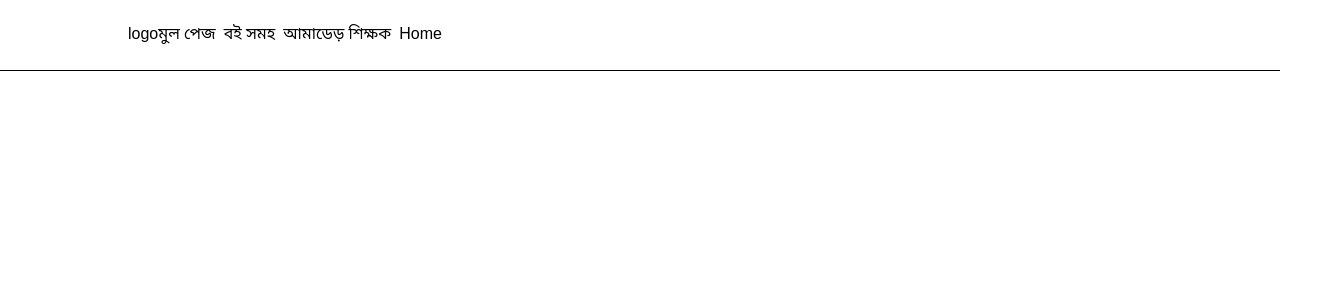
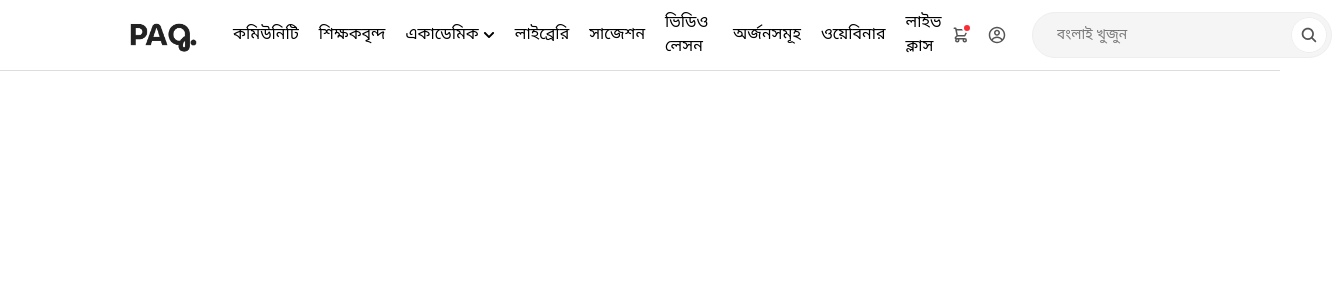
Before and after one commit to siamhosenpg/pathangan, a Next.js app: page / in a window 1280 px wide. Shown: the top 300 px of the page, 1332 px wide, since content can reach past the window. Built offline with nearby package versions, Linux system fonts and the light colour scheme.

Commit message:
first commit

```diff
--- a/package.json
+++ b/package.json
@@ -12,7 +12,8 @@
     "lucide-react": "^0.540.0",
     "next": "15.5.0",
     "react": "19.1.0",
-    "react-dom": "19.1.0"
+    "react-dom": "19.1.0",
+    "react-icons": "^5.5.0"
   },
   "devDependencies": {
     "@eslint/eslintrc": "^3",
--- a/src/app/globals.css
+++ b/src/app/globals.css
@@ -1,4 +1,19 @@
 @import "tailwindcss";
+
+@theme {
+  --color-text: #222;
+  --color-text-second: #555;
+  --color-text-third: #777;
+  --color-background: #fff;
+  --color-background-second: #f5f5f5;
+  --color-theme: #0044ff;
+  --color-border: #ddd;
+  --color-border-second: #eee;
+}
+
+.Clolor {
+  color: #0044ff;
+}
 
 /* @media (prefers-color-scheme: dark) {
   :root {
@@ -9,8 +24,18 @@
 
 body {
   font-family: "Noto Sans Bengali", sans-serif;
+  background-color: var(--color-background);
+}
+img {
+  object-fit: cover;
 }
 .Pagearea {
   padding-left: 10%;
   padding-right: 10%;
 }
+
+button,
+input {
+  outline: none;
+  display: block;
+}
--- a/src/app/layout.js
+++ b/src/app/layout.js
@@ -1,5 +1,11 @@
-import { Geist, Geist_Mono } from "next/font/google";
+import { Noto_Sans_Bengali, Geist, Geist_Mono } from "next/font/google";
+
 import "./globals.css";
+
+const notoBengali = Noto_Sans_Bengali({
+  subsets: ["bengali"],
+  weight: ["400", "500", "600", "700"], // যতো ওয়েট লাগবে দিয়ে দে
+});
 
 const geistSans = Geist({
   variable: "--font-geist-sans",
@@ -12,7 +18,7 @@ const geistMono = Geist_Mono({
 });
 
 export const metadata = {
-  title: "Create Next App",
+  title: "Pathangan",
   description: "Generated by create next app",
 };
 
@@ -20,7 +26,7 @@ export default function RootLayout({ children }) {
   return (
     <html lang="en">
       <body
-        className={`${geistSans.variable} ${geistMono.variable} antialiased`}
+        className={`${notoBengali.variable} ${geistSans.variable} ${geistMono.variable} antialiased`}
       >
         {children}
       </body>
--- /dev/null
+++ b/src/components/buttons/Iconbutton.jsx
@@ -0,0 +1,22 @@
+// components/IconButton.jsx
+import React from "react";
+
+export default function IconButton({
+  icon: Icon,
+  ClickSystem,
+  className,
+  NotifacationStatus,
+}) {
+  return (
+    <button
+      onClick={ClickSystem}
+      className={`p-2 rounded-full cursor-pointer text-text-second shrink-0 flex items-center justify-center  w-[36px] h-[36px] relative  transition ${className}`}
+    >
+      {NotifacationStatus && (
+        <div className="bg-red-500 w-[10px] h-[10px] absolute rounded-full border-background border-2 right-0 mr-2 mt-[-3px]"></div>
+      )}
+
+      <Icon size={18} />
+    </button>
+  );
+}
--- a/src/ui/navigation/Nav.jsx
+++ b/src/ui/navigation/Nav.jsx
@@ -1,16 +1,75 @@
 import React from "react";
 import { Navigationdata } from "./navigationdata";
+import { IoSearch } from "react-icons/io5";
+import { CgProfile } from "react-icons/cg";
+import { FaChevronDown } from "react-icons/fa";
+import { HiOutlineShoppingCart } from "react-icons/hi";
+import IconButton from "@/components/buttons/Iconbutton";
 
 const Nav = () => {
   return (
-    <div className="Pagearea border-b">
-      <div className="h-[70px] flex items-center">
-        <div>logo</div>
-        <ul className="flex items-center gap-2">
-          {Navigationdata.map((data, index) => {
-            return <li key={index}>{data.Name}</li>;
-          })}
-        </ul>
+    <div className="Pagearea border-b border-border">
+      <div className="h-[70px] flex items-center justify-between">
+        <div className=" h-full flex items-center gap-8">
+          <div className="font-semibold text-xl w-[80px]  h-full">
+            <img
+              className="w-full h-full"
+              src="/image/logos/pathangan.png"
+              alt=""
+            />
+          </div>
+          <ul className="flex h-full items-center gap-5 ">
+            {Navigationdata.map((data, index) => (
+              <li
+                key={index}
+                className=" relative group flex items-center gap-1 h-full"
+              >
+                <span className="block">{data.Name}</span>
+
+                {/* Show icon only if dropdown exists */}
+                {data.Dropdowndata && data.Dropdowndata.length > 0 && (
+                  <FaChevronDown size={12} className="" />
+                )}
+
+                {/* Dropdown */}
+                {data.Dropdowndata && data.Dropdowndata.length > 0 && (
+                  <div className="absolute hidden group-hover:block w-auto py-2  top-[70px] left-[-17px]">
+                    <div className="bg-background-second flex flex-col gap-1.5 px-5 py-5 rounded-md w-[200px]">
+                      {data.Dropdowndata.map((dropdata, i) => (
+                        <div className=" py-1 cursor-pointer" key={i}>
+                          {dropdata.Name}
+                        </div>
+                      ))}
+                    </div>
+                  </div>
+                )}
+              </li>
+            ))}
+          </ul>
+        </div>
+        <div className="flex items-center gap-4">
+          <div className=" flex items-center">
+            <IconButton
+              icon={HiOutlineShoppingCart}
+              NotifacationStatus={true}
+            />
+            <IconButton icon={CgProfile} />
+          </div>
+          <form
+            className=" flex bg-background-second rounded-full overflow-hidden p-1 w-[300px]  border border-border-second "
+            action=""
+          >
+            <input
+              className="px-5 py-[6px] text-base text-[14px] w-full"
+              type="text"
+              placeholder="বংলাই খুজুন"
+            />
+            <IconButton
+              icon={IoSearch}
+              className="bg-background hover:bg-background-second border-border-second border"
+            />
+          </form>
+        </div>
       </div>
     </div>
   );
--- a/src/ui/navigation/navigationdata.js
+++ b/src/ui/navigation/navigationdata.js
@@ -1,18 +1,49 @@
 export const Navigationdata = [
   {
-    Name: "মুল পেজ",
+    Name: "কমিউনিটি",
     Path: "/home",
   },
   {
-    Name: "বই সমহ",
+    Name: "শিক্ষকবৃন্দ",
     Path: "/home",
   },
   {
-    Name: "আমাডেড় শিক্ষক",
+    Name: "একাডেমিক",
     Path: "/home",
+    Dropdowndata: [
+      { Name: "ষষ্ঠ শ্রেণী", Path: "/lybary" },
+      { Name: "সপ্তম শ্রেণী", Path: "/lybary" },
+      { Name: "অষ্টম শ্রেণী", Path: "/lybary" },
+      { Name: "নবম শ্রেণী", Path: "/lybary" },
+      { Name: "দশম শ্রেণী", Path: "/lybary" },
+      { Name: "এসএসসি পরীক্ষার্থী", Path: "/lybary" },
+      { Name: "একাদশ শ্রেণী", Path: "/lybary" },
+      { Name: "দ্বাদশ শ্রেণী", Path: "/lybary" },
+      { Name: "এইচএসসি পরীক্ষার্থী", Path: "/lybary" },
+    ],
   },
   {
-    Name: "Home",
-    Path: "/home",
+    Name: "লাইব্রেরি",
+    Path: "/lybary",
+  },
+  {
+    Name: "সাজেশন",
+    Path: "/lybary",
+  },
+  {
+    Name: "ভিডিও লেসন",
+    Path: "/lybary",
+  },
+  {
+    Name: "অর্জনসমূহ",
+    Path: "/lybary",
+  },
+  {
+    Name: "ওয়েবিনার",
+    Path: "/lybary",
+  },
+  {
+    Name: "লাইভ ক্লাস",
+    Path: "/lybary",
   },
 ];
```
Also changed, not shown: public/image/logos/pathangan.png (added), 1 other file (tests, documents, lock files or other folders).
